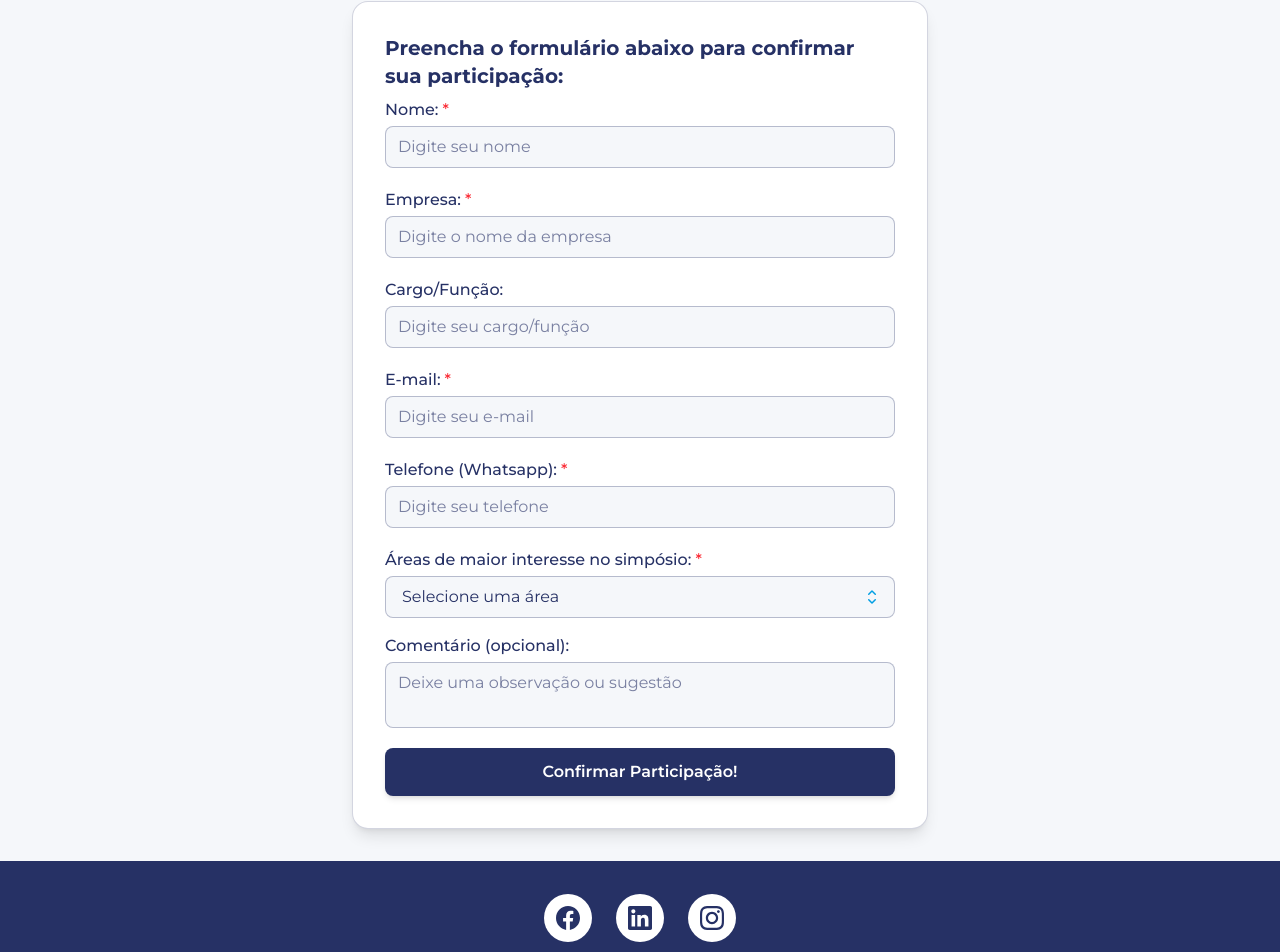
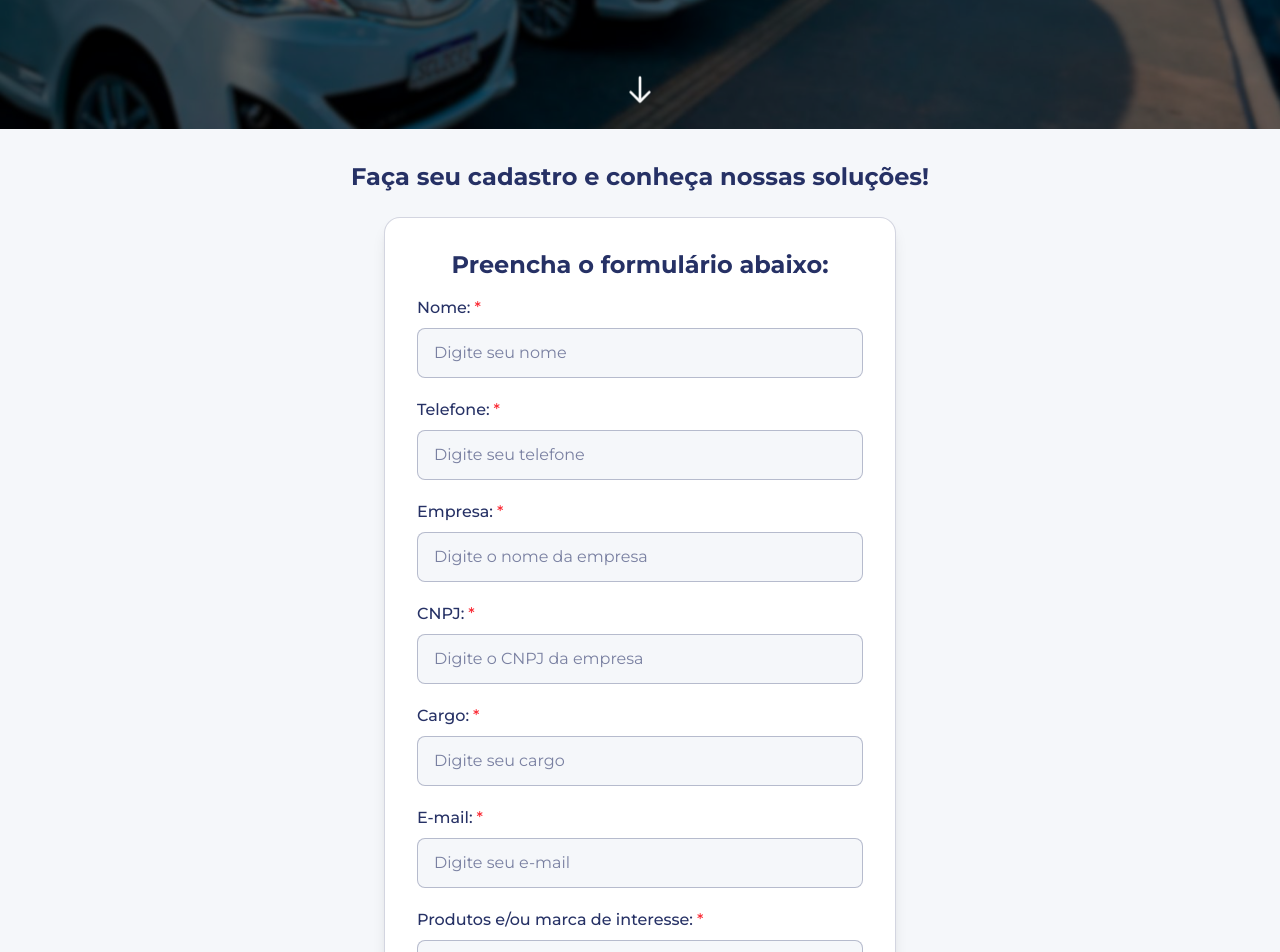
Before and after one commit to chzin777/superagos-landing-page, a Next.js app: page / in a window 1280 px wide. Shown: the part 671-1623 px from the top of the page. Built offline with nearby package versions, Linux system fonts and the light colour scheme.

Commit message:
correction of deploy

```diff
--- a/src/app/layout.tsx
+++ b/src/app/layout.tsx
@@ -23,10 +23,10 @@ j=d.createElement(s),dl=l!='dataLayer'?'&l='+l:'';j.async=true;j.src=
         }} />
         {/* End Google Tag Manager */}
 
-        <title>Workshop Inovação & Eficiência em Hotelaria</title>
+  <title>HIGICON - R3</title>
         <meta
           name="description"
-          content="Inscreva-se no nosso simpósio e descubra como transformar seus processos na hotelaria."
+          content="Descubra soluções inovadoras com a HIGICON."
         />
         <meta charSet="utf-8" />
         <meta name="viewport" content="width=device-width, initial-scale=1" />
--- a/src/app/page.tsx
+++ b/src/app/page.tsx
@@ -6,22 +6,10 @@ import Form from '../components/Form';
 import Image from 'next/image';
 
 export default function Home() {
-  const scrollToForm = () => {
-    const formSection = document.getElementById('formulario');
-    if (formSection) {
-      formSection.scrollIntoView({ behavior: 'smooth' });
-    }
-  };
-
-  // Mensagem padrão para WhatsApp quando não há dados do formulário
-  const defaultWhatsappMsg = encodeURIComponent(
-    `Olá, gostaria de saber mais sobre o Workshop de Inovação & Eficiência em Hotelaria.`
-  );
-
   return (
     <main className="min-h-screen w-full p-0 m-0">
-      {/* Section da imagem de fundo com altura reduzida */}
-      <section className="relative w-full h-[420px] md:h-[640px] flex items-center justify-center overflow-hidden">
+      {/* Section da imagem de fundo em tela cheia */}
+      <section className="relative w-full h-screen flex items-center justify-center overflow-hidden">
         {/* Imagem de fundo escurecida */}
         <div className="absolute inset-0 w-full h-full">
           <Image
@@ -43,10 +31,31 @@ export default function Home() {
             className="drop-shadow-lg w-32 h-32 md:w-36 md:h-36 lg:w-40 lg:h-40 mb-4"
             priority
           />
+          <h1 className="text-2xl md:text-3xl font-bold text-white mt-2 drop-shadow-lg">HIGICON <br /> Cadastre-se e fique por dentro das novidades!</h1>
+        </div>
+
+        {/* Seta pulsante para baixo */}
+        <div className="absolute bottom-4 left-1/2 transform -translate-x-1/2 z-20">
+          <div className="animate-bounce">
+            <svg
+              className="w-8 h-8 text-white animate-pulse"
+              fill="none"
+              stroke="currentColor"
+              viewBox="0 0 24 24"
+            >
+              <path
+                strokeLinecap="round"
+                strokeLinejoin="round"
+                strokeWidth={2}
+                d="M19 14l-7 7m0 0l-7-7m7 7V3"
+              />
+            </svg>
+          </div>
         </div>
       </section>
 
       <section id="formulario" className="bg-[#f5f7fa] py-8">
+        <h2 className="text-2xl font-bold text-center mb-6 text-[#263165]">Faça seu cadastro e conheça nossas soluções!</h2>
         <Form />
       </section>
 
--- a/src/components/Form.tsx
+++ b/src/components/Form.tsx
@@ -1,12 +1,10 @@
 'use client';
 
 import React, { useState } from 'react';
-import SelectArea from './SelectArea';
 import Toast from './Toast';
 import '../app/globals.css';
 
 const WEBHOOK_URL = 'https://r3suprimentos.app.n8n.cloud/webhook/482345e7-09d6-460d-b7ab-17a176b73f0f';
-const WHATSAPP_NUM = '556299144217';
 
 function formatTelefone(value: string) {
   value = value.replace(/\D/g, '');
@@ -28,12 +26,12 @@ function formatTelefone(value: string) {
 
 export default function Form() {
   const [nome, setNome] = useState('');
+  const [telefone, setTelefone] = useState('');
+  const [empresa, setEmpresa] = useState('');
+  const [cnpj, setCnpj] = useState('');
   const [cargo, setCargo] = useState('');
-  const [empresa, setEmpresa] = useState('');
   const [email, setEmail] = useState('');
-  const [telefone, setTelefone] = useState('');
-  const [area, setArea] = useState('');
-  const [comment, setComment] = useState('');
+  const [produtos, setProdutos] = useState('');
   const [loading, setLoading] = useState(false);
 
   // Estados do toast
@@ -41,24 +39,25 @@ export default function Form() {
   const [toastMessage, setToastMessage] = useState('');
   const [toastType, setToastType] = useState<'success' | 'error'>('success');
 
-  const whatsappMsg = encodeURIComponent(
-    `Olá, Meu nome é ${nome}, da empresa ${empresa}, e gostaria de confirmar minha presença no Workshop de Inovação & Eficiência em Hotelaria.`
-  );
-
   const handleSubmit = async (e: React.FormEvent) => {
     e.preventDefault();
 
     setLoading(true);
 
+    // Divide o nome em firstName e lastName
+    const nomePartes = nome.trim().split(' ');
+    const firstName = nomePartes[0] || '';
+    const lastName = nomePartes.slice(1).join(' ') || '';
+
     const payload = {
-      firstName: nome,
-      lastName: " - WORKSHOP",
+      firstName,
+      lastName: lastName + ' - EVENTO',
+      phone: telefone,
+      empresa,
+      cnpj,
       cargo,
-      empresa,
       email,
-      phone: telefone,
-      area,
-      comment,
+      produtos,
       dataEnvio: new Date().toISOString(),
     };
 
@@ -71,12 +70,12 @@ export default function Form() {
 
       // Limpa os campos do form
   setNome('');
+  setTelefone('');
+  setEmpresa('');
+  setCnpj('');
   setCargo('');
-      setEmpresa('');
   setEmail('');
-      setTelefone('');
-      setArea('');
-      setComment('');
+  setProdutos('');
       setLoading(false);
 
       // Mostra toast de sucesso
@@ -86,9 +85,6 @@ export default function Form() {
 
       // Fecha o toast depois de 3.5s
       setTimeout(() => setToastShow(false), 3500);
-
-      // Redireciona para o WhatsApp após o envio
-      window.location.href = `https://wa.me/${WHATSAPP_NUM}?text=${whatsappMsg}`;
 
     } catch {
       setLoading(false);
@@ -109,58 +105,31 @@ export default function Form() {
         type={toastType}
         onClose={() => setToastShow(false)}
       />
+      <div className="px-4 sm:px-6 md:px-8">
         <form
           onSubmit={handleSubmit}
-        className={
-          'bg-white rounded-2xl shadow-lg p-6 sm:p-8 w-full max-w-xl space-y-5 mx-auto border border-[#263165]/20'
-        }
+          className="bg-white rounded-xl sm:rounded-2xl shadow-lg p-4 sm:p-6 md:p-8 w-full max-w-lg mx-auto space-y-4 sm:space-y-5 border border-[#263165]/20"
         >
-        <span className='text-[#263165] text-lg sm:text-xl md:text-xl font-bold font-[Montserrat] mb-2 block'>Preencha o formulário abaixo para confirmar sua participação:</span>
-        <label className="flex flex-col">
-          <span className="mb-1 text-sm sm:text-base font-medium text-[#263165]">Nome:<span className="text-red-500 ml-1">*</span></span>
+          <h3 className="text-[#263165] text-lg sm:text-xl md:text-2xl font-bold font-[Montserrat] mb-3 sm:mb-4 text-center leading-tight">
+            Preencha o formulário abaixo:
+          </h3>
+          <label className="flex flex-col space-y-2">
+            <span className="text-xs sm:text-sm md:text-base font-medium text-[#263165]">
+              Nome:<span className="text-red-500 ml-1">*</span>
+            </span>
             <input
               type="text"
               value={nome}
               onChange={e => setNome(e.target.value)}
               placeholder="Digite seu nome"
               required
-            className="px-3 py-2 rounded-lg bg-[#f5f7fa] text-[#263165] border border-[#263165]/30 placeholder-[#263165]/60 text-sm sm:text-base outline-none focus:ring-2 focus:ring-[#009FE3] transition font-[Montserrat]"
+              className="px-3 sm:px-4 py-2.5 sm:py-3 rounded-lg bg-[#f5f7fa] text-[#263165] border border-[#263165]/30 placeholder-[#263165]/60 text-sm sm:text-base outline-none focus:ring-2 focus:ring-[#009FE3] transition font-[Montserrat] w-full"
             />
           </label>
-        <label className="flex flex-col">
-          <span className="mb-1 text-sm sm:text-base font-medium text-[#263165]">Empresa:<span className="text-red-500 ml-1">*</span></span>
-          <input
-            type="text"
-            value={empresa}
-            onChange={e => setEmpresa(e.target.value)}
-            placeholder="Digite o nome da empresa"
-            required
-            className="px-3 py-2 rounded-lg bg-[#f5f7fa] text-[#263165] border border-[#263165]/30 placeholder-[#263165]/60 text-sm sm:text-base outline-none focus:ring-2 focus:ring-[#009FE3] transition font-[Montserrat]"
-          />
-        </label>
-        <label className="flex flex-col">
-          <span className="mb-1 text-sm sm:text-base font-medium text-[#263165]">Cargo/Função:</span>
-          <input
-            type="text"
-            value={cargo}
-            onChange={e => setCargo(e.target.value)}
-            placeholder="Digite seu cargo/função"
-            className="px-3 py-2 rounded-lg bg-[#f5f7fa] text-[#263165] border border-[#263165]/30 placeholder-[#263165]/60 text-sm sm:text-base outline-none focus:ring-2 focus:ring-[#009FE3] transition font-[Montserrat]"
-          />
-        </label>
-        <label className="flex flex-col">
-          <span className="mb-1 text-sm sm:text-base font-medium text-[#263165]">E-mail:<span className="text-red-500 ml-1">*</span></span>
-          <input
-            type="email"
-            value={email}
-            onChange={e => setEmail(e.target.value)}
-            placeholder="Digite seu e-mail"
-            required
-            className="px-3 py-2 rounded-lg bg-[#f5f7fa] text-[#263165] border border-[#263165]/30 placeholder-[#263165]/60 text-sm sm:text-base outline-none focus:ring-2 focus:ring-[#009FE3] transition font-[Montserrat]"
-          />
-        </label>
-        <label className="flex flex-col">
-          <span className="mb-1 text-sm sm:text-base font-medium text-[#263165]">Telefone (Whatsapp):<span className="text-red-500 ml-1">*</span></span>
+          <label className="flex flex-col space-y-2">
+            <span className="text-xs sm:text-sm md:text-base font-medium text-[#263165]">
+              Telefone:<span className="text-red-500 ml-1">*</span>
+            </span>
             <input
               type="tel"
               value={telefone}
@@ -168,28 +137,87 @@ export default function Form() {
               placeholder="Digite seu telefone"
               required
               maxLength={15}
-            className="px-3 py-2 rounded-lg bg-[#f5f7fa] text-[#263165] border border-[#263165]/30 placeholder-[#263165]/60 text-sm sm:text-base outline-none focus:ring-2 focus:ring-[#009FE3] transition font-[Montserrat]"
+              className="px-3 sm:px-4 py-2.5 sm:py-3 rounded-lg bg-[#f5f7fa] text-[#263165] border border-[#263165]/30 placeholder-[#263165]/60 text-sm sm:text-base outline-none focus:ring-2 focus:ring-[#009FE3] transition font-[Montserrat] w-full"
             />
           </label>
-        <SelectArea area={area} setArea={setArea} />
-        <label className="flex flex-col">
-          <span className="mb-1 text-sm sm:text-base font-medium text-[#263165]">Comentário (opcional):</span>
-          <textarea
-            value={comment}
-            onChange={e => setComment(e.target.value)}
-            rows={2}
-            placeholder="Deixe uma observação ou sugestão"
-            className="px-3 py-2 rounded-lg bg-[#f5f7fa] text-[#263165] border border-[#263165]/30 placeholder-[#263165]/60 text-sm sm:text-base outline-none focus:ring-2 focus:ring-[#009FE3] transition resize-none font-[Montserrat]"
+          <label className="flex flex-col space-y-2">
+            <span className="text-xs sm:text-sm md:text-base font-medium text-[#263165]">
+              Empresa:<span className="text-red-500 ml-1">*</span>
+            </span>
+            <input
+              type="text"
+              value={empresa}
+              onChange={e => setEmpresa(e.target.value)}
+              placeholder="Digite o nome da empresa"
+              required
+              className="px-3 sm:px-4 py-2.5 sm:py-3 rounded-lg bg-[#f5f7fa] text-[#263165] border border-[#263165]/30 placeholder-[#263165]/60 text-sm sm:text-base outline-none focus:ring-2 focus:ring-[#009FE3] transition font-[Montserrat] w-full"
+            />
+          </label>
+
+          <label className="flex flex-col space-y-2">
+            <span className="text-xs sm:text-sm md:text-base font-medium text-[#263165]">
+              CNPJ:<span className="text-red-500 ml-1">*</span>
+            </span>
+            <input
+              type="text"
+              value={cnpj}
+              onChange={e => setCnpj(e.target.value)}
+              placeholder="Digite o CNPJ da empresa"
+              required
+              className="px-3 sm:px-4 py-2.5 sm:py-3 rounded-lg bg-[#f5f7fa] text-[#263165] border border-[#263165]/30 placeholder-[#263165]/60 text-sm sm:text-base outline-none focus:ring-2 focus:ring-[#009FE3] transition font-[Montserrat] w-full"
+            />
+          </label>
+
+          <label className="flex flex-col space-y-2">
+            <span className="text-xs sm:text-sm md:text-base font-medium text-[#263165]">
+              Cargo:<span className="text-red-500 ml-1">*</span>
+            </span>
+            <input
+              type="text"
+              value={cargo}
+              onChange={e => setCargo(e.target.value)}
+              placeholder="Digite seu cargo"
+              required
+              className="px-3 sm:px-4 py-2.5 sm:py-3 rounded-lg bg-[#f5f7fa] text-[#263165] border border-[#263165]/30 placeholder-[#263165]/60 text-sm sm:text-base outline-none focus:ring-2 focus:ring-[#009FE3] transition font-[Montserrat] w-full"
+            />
+          </label>
+
+          <label className="flex flex-col space-y-2">
+            <span className="text-xs sm:text-sm md:text-base font-medium text-[#263165]">
+              E-mail:<span className="text-red-500 ml-1">*</span>
+            </span>
+            <input
+              type="email"
+              value={email}
+              onChange={e => setEmail(e.target.value)}
+              placeholder="Digite seu e-mail"
+              required
+              className="px-3 sm:px-4 py-2.5 sm:py-3 rounded-lg bg-[#f5f7fa] text-[#263165] border border-[#263165]/30 placeholder-[#263165]/60 text-sm sm:text-base outline-none focus:ring-2 focus:ring-[#009FE3] transition font-[Montserrat] w-full"
+            />
+          </label>
+
+          <label className="flex flex-col space-y-2">
+            <span className="text-xs sm:text-sm md:text-base font-medium text-[#263165]">
+              Produtos e/ou marca de interesse:<span className="text-red-500 ml-1">*</span>
+            </span>
+            <input
+              type="text"
+              value={produtos}
+              onChange={e => setProdutos(e.target.value)}
+              placeholder="Ex: Produtos de limpeza, equipamentos..."
+              required
+              className="px-3 sm:px-4 py-2.5 sm:py-3 rounded-lg bg-[#f5f7fa] text-[#263165] border border-[#263165]/30 placeholder-[#263165]/60 text-sm sm:text-base outline-none focus:ring-2 focus:ring-[#009FE3] transition font-[Montserrat] w-full"
             />
           </label>
           <button
             type="submit"
             disabled={loading}
-          className="w-full bg-[#263165] hover:bg-[#009FE3] text-white font-semibold py-3 rounded-lg border-none transition-colors duration-200 text-base font-[Montserrat] cursor-pointer shadow-md"
+            className="w-full bg-[#263165] hover:bg-[#009FE3] text-white font-semibold py-3 sm:py-4 rounded-lg border-none transition-colors duration-200 text-sm sm:text-base font-[Montserrat] cursor-pointer shadow-md disabled:opacity-70"
           >
-          {loading ? 'Confirmando...' : 'Confirmar Participação!'}
+            {loading ? 'Confirmando...' : 'Confirmar Cadastro!'}
           </button>
         </form>
+      </div>
     </>
   );
 }
```
Lines whose indentation alone changed are shown as unchanged.
